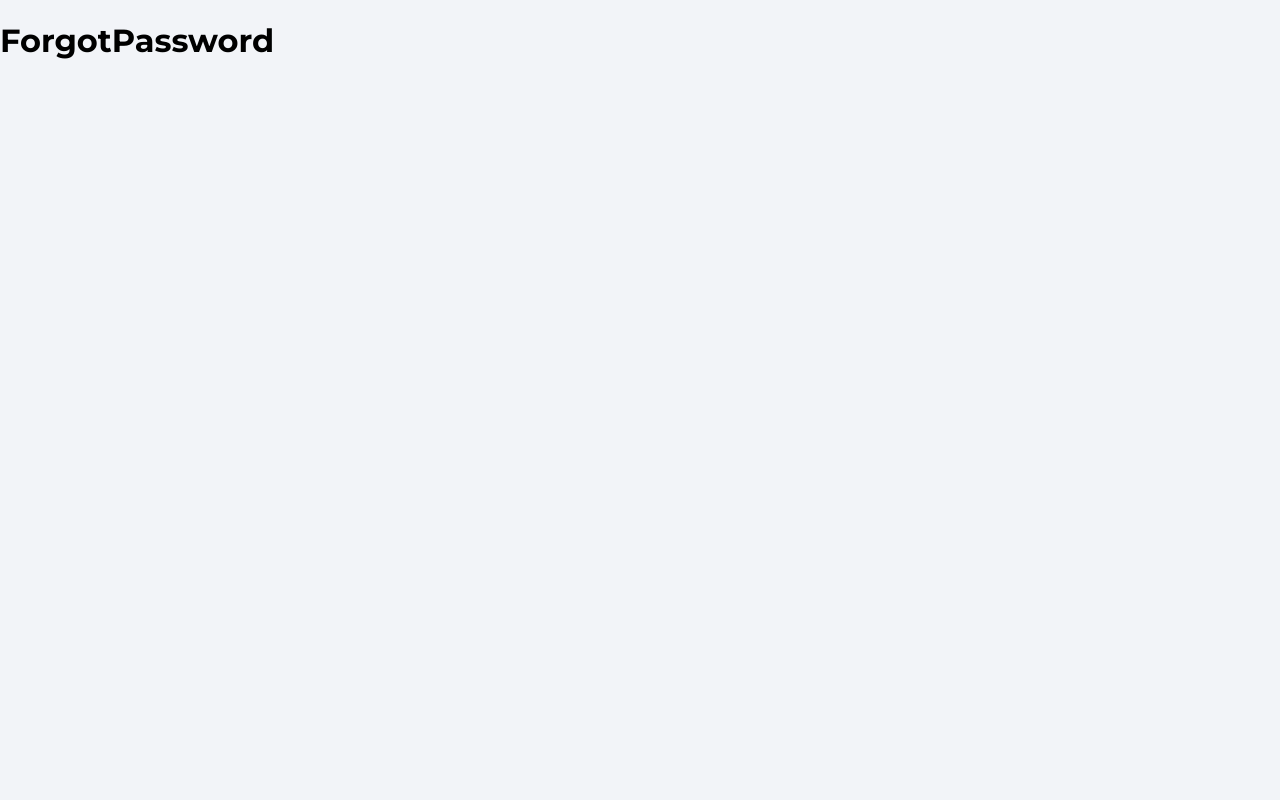
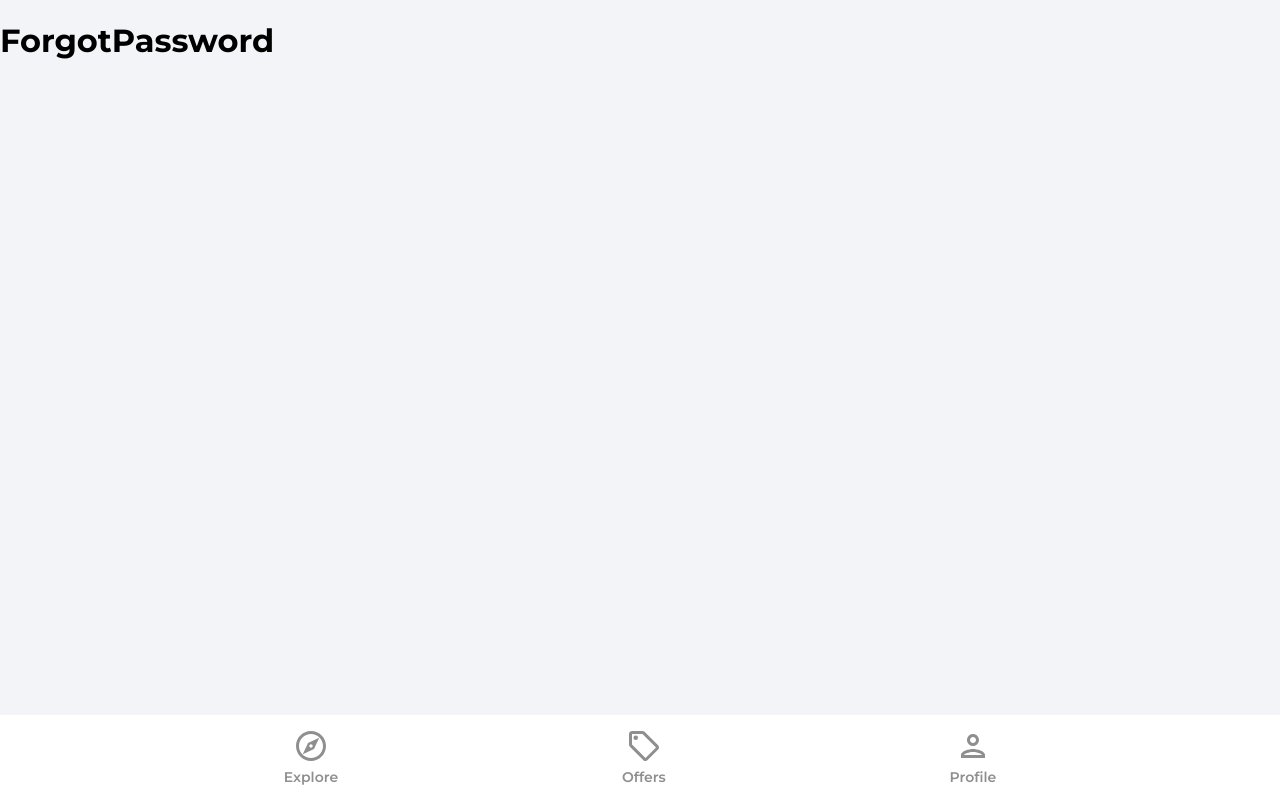
Before and after one commit to panosjapan7/house-marketplace-react-app, a React (Create React App) app: page /forgot-password in a window 1280 px wide. Built offline with nearby package versions, Linux system fonts and the light colour scheme.

Commit message:
Navbar Component

```diff
--- a/src/App.js
+++ b/src/App.js
@@ -5,6 +5,7 @@ import Offers from "./pages/Offers";
 import Profile from "./pages/Profile";
 import SignIn from "./pages/SignIn";
 import SignUp from "./pages/SignUp";
+import Navbar from "./components/Navbar";
 
 function App() {
   return (
@@ -18,6 +19,7 @@ function App() {
           <Route path="/sign-up" element={<SignUp />} />
           <Route path="/forgot-password" element={<ForgotPassword />} />
         </Routes>
+        <Navbar />
       </Router>
     </>
   );
--- /dev/null
+++ b/src/components/Navbar.jsx
@@ -0,0 +1,40 @@
+import { useNavigate, useLocation } from "react-router-dom";
+import { ReactComponent as OfferIcon } from "../assets/svg/localOfferIcon.svg";
+import { ReactComponent as ExploreIcon } from "../assets/svg/exploreIcon.svg";
+import { ReactComponent as PersonOutlineIcon } from "../assets/svg/personOutlineIcon.svg";
+
+function Navbar() {
+    const navigate = useNavigate();
+    const location = useLocation();
+
+    const pathMatchRoute = (route) => {
+        if (route === location.pathname) {
+            return true;
+        }
+    }
+
+    return (
+    <footer className="navbar">
+        <nav className="navbarNav">
+            <ul className="navbarListItems">
+                <li className="navbarListItem" onClick={() => navigate("/")}>
+                    <ExploreIcon fill={pathMatchRoute("/") === true ? "#2c2c2c" : "#8f8f8f"} width="36px" height="36px" />
+                    <p className={pathMatchRoute("/") === true ? "navbarListItemNameActive" : "navbarListItemName"}>Explore</p>
+                </li>
+
+                <li className="navbarListItem" onClick={() => navigate("/offers")} >
+                    <OfferIcon fill={pathMatchRoute("/offers") === true ? "#2c2c2c" : "#8f8f8f"} width="36px" height="36px" />
+                    <p className={pathMatchRoute("/offers") === true ? "navbarListItemNameActive" : "navbarListItemName"}>Offers</p>
+                </li>
+
+                <li className="navbarListItem" onClick={() => navigate("/profile")}>
+                    <PersonOutlineIcon fill={pathMatchRoute("/profile") === true ? "#2c2c2c" : "#8f8f8f"} width="36px" height="36px" />
+                    <p className={pathMatchRoute("/profile") === true ? "navbarListItemNameActive" : "navbarListItemName"}>Profile</p>
+                </li>
+            </ul>
+        </nav>
+    </footer>
+    )
+}
+
+export default Navbar
```
